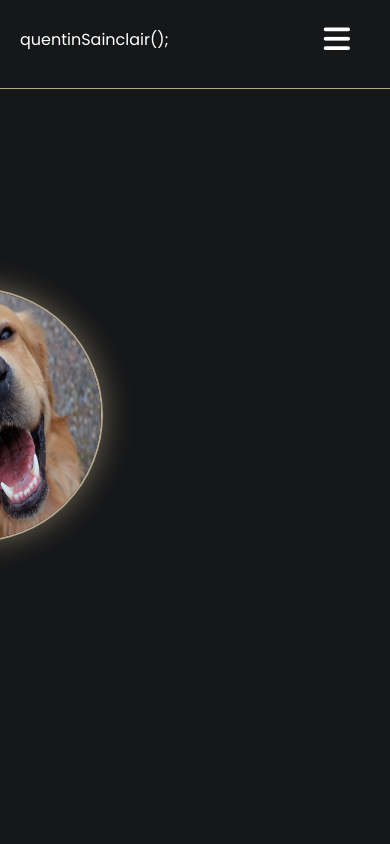
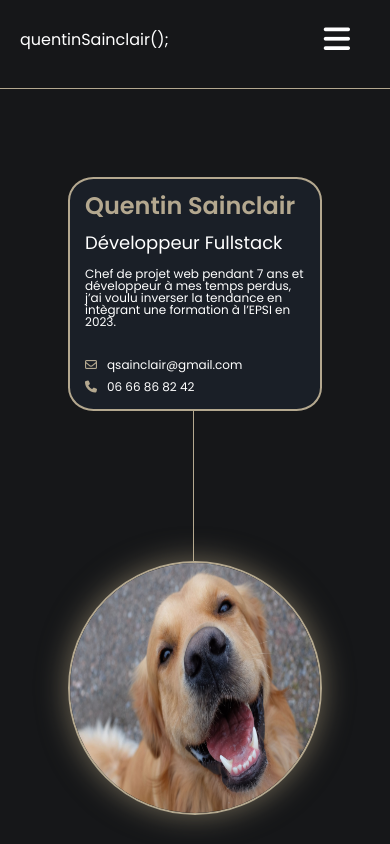
Before and after one commit to QuentinSainclair/portfolio, an Angular app: page / in a window 390 px wide. Shown: the top 844 px of the page. Built offline with nearby package versions, Linux system fonts and the light colour scheme.

Commit message:
retouche mobile

```diff
--- a/src/app/footer/footer.component.css
+++ b/src/app/footer/footer.component.css
@@ -1,4 +1,3 @@
-
 .fa-linkedin, .fa-github {
     color: var(--border-color);
     cursor: pointer;
@@ -8,5 +7,5 @@
 footer {
     display: flex;
     justify-content: center;
-    margin-top: 3em;
+    margin: 3em;
 }
--- a/src/app/home/home.component.css
+++ b/src/app/home/home.component.css
@@ -80,33 +80,20 @@ h2, h3, p {
 @media (max-width: 952px) {
     #presentationHome {
         display: grid;
-        grid-template-columns: 1fr;
-        grid-template-rows: repeat(3, 1fr);
-        grid-column-gap: 0px;
-        grid-row-gap: 0px;
-        top: 50%;
-        left: 50%;
-        transform: translate(-50%, -50%);
-        margin-top: 10%;
-        margin-right: 20px;
-        margin-left: 20px;
+        justify-content: center;
     }
     #textHome {
-        grid-area: 1 / 1 / 2 / 2;
-        margin-right: 0;
-        width: 250px
+        margin: 5em 0 0 0;
+        width: 250px;
+        height: 230px;
     }
     #barre {
         height: 150px;
         width: 1px;
-        grid-area: 2 / 1 / 3 / 2;
-        top: 0;
-        left: 120px;
+        margin: 0 0 0 125px;
     }
     #photo {
-        position: absolute;
-        top: 50%;
-        left: 1%;
+        margin: 0;
     }
     h2 {
         font-size: 24px;
```
